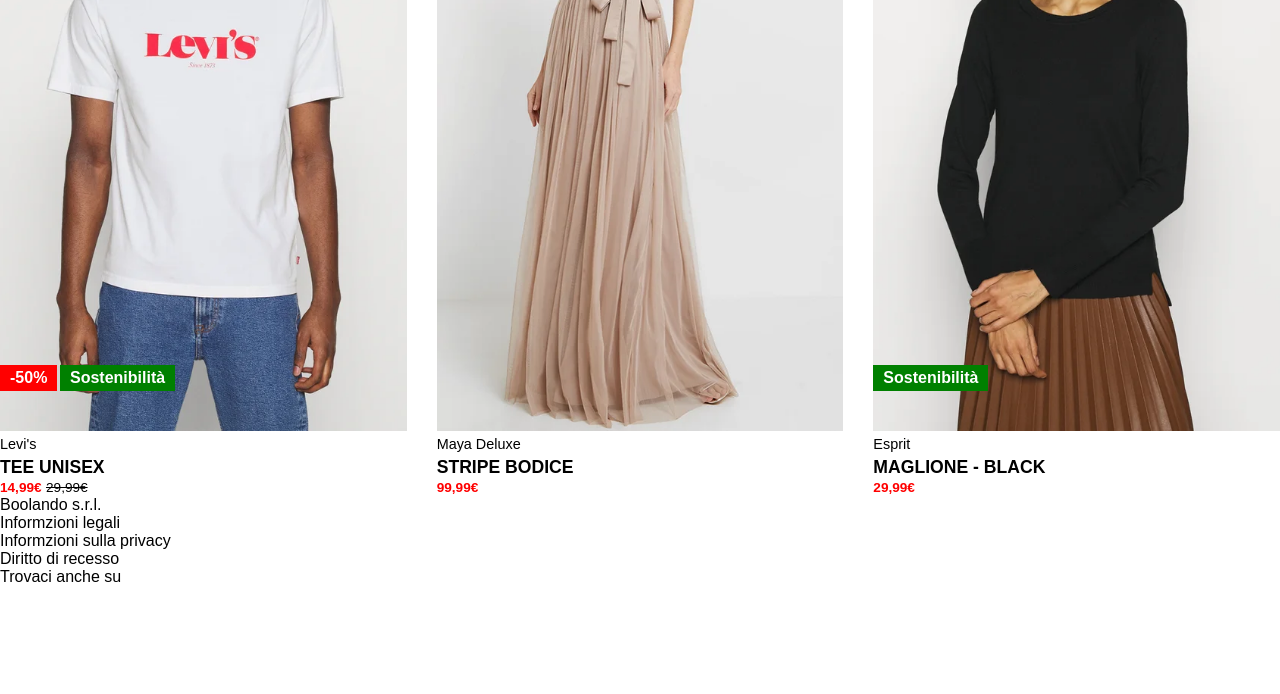
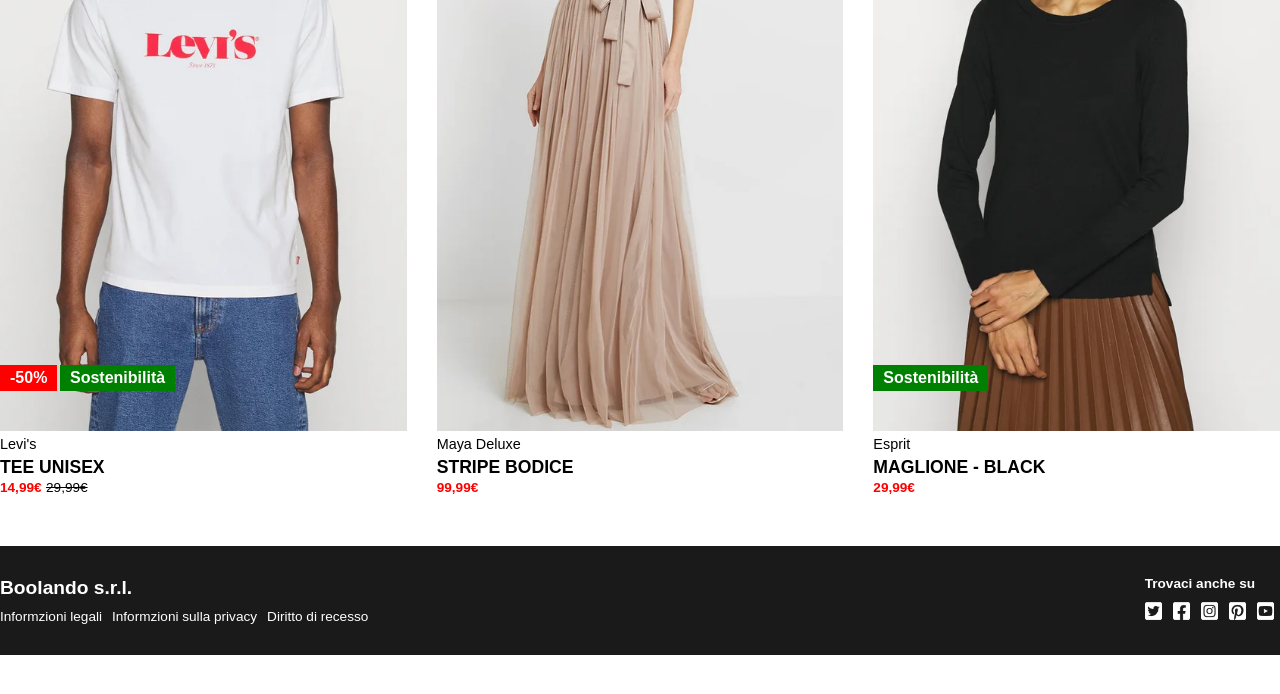
Before and after one commit to AlexTimoncini/html-css-boolando, a plain HTML site: page index.html in a window 1280 px wide. Shown: the part 1208-1902 px from the top of the page. After the commit the page ends 1863 px from the top, so only its background shows below. Drawn offline with Linux system fonts and the light colour scheme.

Commit message:
added style to footer

```diff
--- a/css/style.css
+++ b/css/style.css
@@ -68,12 +68,11 @@ header nav .menu-icon img{
     padding: 0 3px;
 }
 
-main{
-}
 main .shop{
     flex-wrap: wrap;
     justify-content: space-between;
 }
+
 main .shop .item-box{
     width: calc(100% / 3 - 20px);
     margin-top: 50px;
@@ -172,3 +171,38 @@ main .shop .item-box .discounted{
 main .shop .item-box .old{
     text-decoration: line-through;
 }
+
+footer{
+    background-color: #1a1a1a;
+    color: white;
+    font-size: 1rem;
+    padding: 30px 0;
+    margin-top: 50px;
+}
+
+footer .footer-menu{
+    justify-content: space-between;
+    align-items: center;
+}
+footer .footer-menu .info-box .title{
+    font-weight: 600;
+    padding-bottom: 10px;
+    font-size: 1.2rem;
+
+}
+
+footer .footer-menu .info-box li{
+    padding-right: 10px;
+    font-size: 0.85rem;
+}
+
+footer .footer-menu .social-box .find-us{
+    font-weight: 600;
+    font-size: 0.85rem;
+    padding-bottom: 10px;
+}
+
+footer .footer-menu .social-box .icon-box img{
+    height: 20px;
+    padding-right: 6px;
+}
--- a/index.html
+++ b/index.html
@@ -108,13 +108,13 @@
         </section>
     </main>
     <footer>
-        <section class="footer-menu">
+        <section class="footer-menu container-size margin-center flex">
             <div class="info-box">
                 <p class="title">Boolando s.r.l.</p>
-                <ul>
-                    <li class="info">Informzioni legali</li>
-                    <li class="info">Informzioni sulla privacy</li>
-                    <li class="info">Diritto di recesso</li>
+                <ul class="flex">
+                    <li>Informzioni legali</li>
+                    <li>Informzioni sulla privacy</li>
+                    <li>Diritto di recesso</li>
                 </ul>
             </div>
             <div class="social-box">
```
